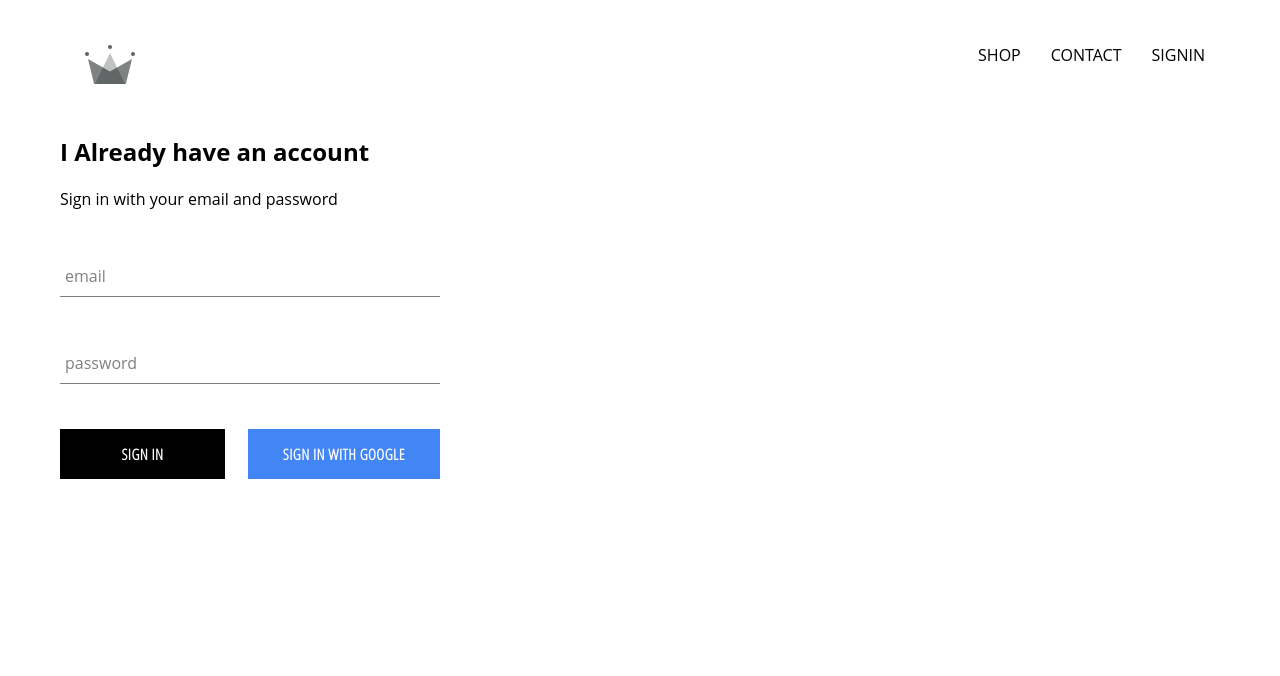
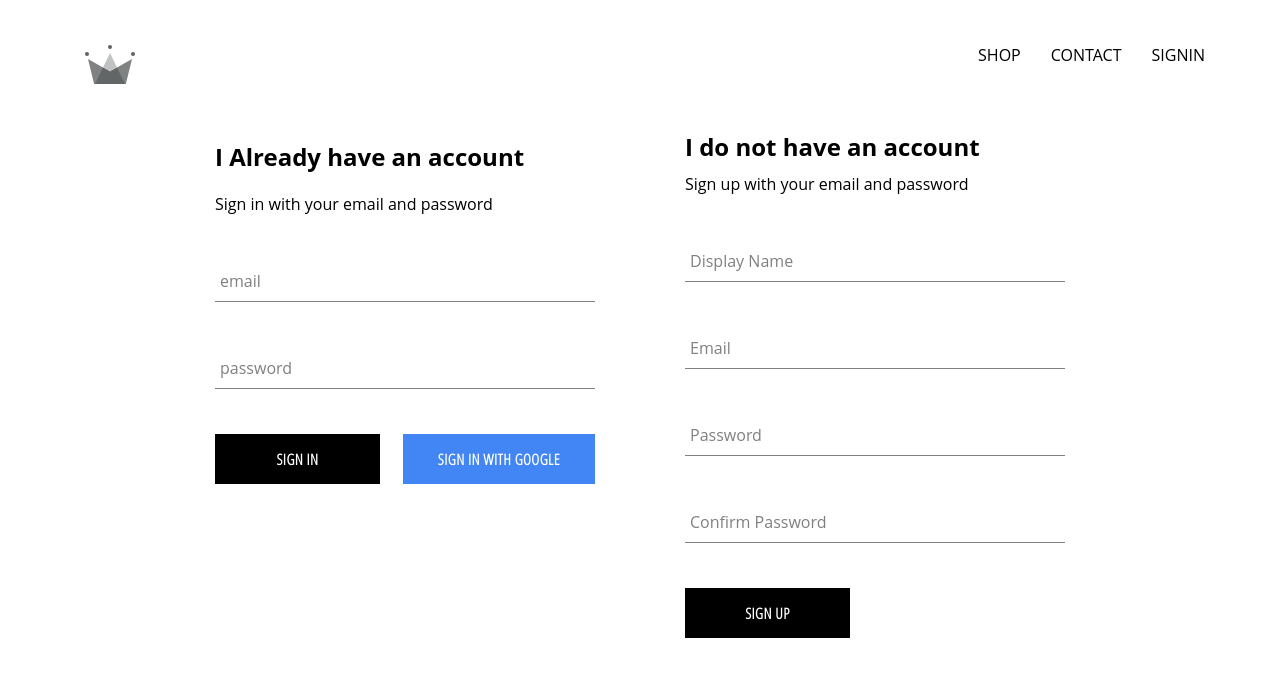
Before and after one commit to trX-X/clothing-website, a React (Create React App) app: page /signin in a window 1280 px wide. Shown: the top 676 px of the page. Built offline with nearby package versions, Linux system fonts and the light colour scheme; no server answers.

Commit message:
Implemented Sign Up with email

```diff
--- a/src/App.js
+++ b/src/App.js
@@ -6,7 +6,7 @@
 import ShopPage from './pages/shop/shop.component';
 import Header from './components/header/header.component';
 import SignInAndSignUp from './pages/sign-in-and-sign-up/sign-in-and-sign-up.component';
-import { auth } from './firebase/firebase.utils';
+import { auth, createUserProfileDocument } from './firebase/firebase.utils';
 
 class App extends React.Component {
   constructor() {
@@ -20,10 +20,20 @@
   unsubscribeFromAuth = null;
 
   componentDidMount() {
-    this.unsubscribeFromAuth = auth.onAuthStateChanged((user) => {
-      this.setState({ currentUser: user });
-
-      console.log(user);
+    this.unsubscribeFromAuth = auth.onAuthStateChanged(async (userAuth) => {
+      if (userAuth) {
+        const userRef = await createUserProfileDocument(userAuth);
+        userRef.onSnapshot((snapShot) => {
+          this.setState({
+            currentUser: {
+              id: snapShot.id,
+              ...snapShot.data(),
+            },
+          });
+        });
+      } else {
+        this.setState({ currentUser: userAuth });
+      }
     });
   }
 
@@ -34,7 +44,7 @@
   render() {
     return (
       <div>
-        <Header currentUser={this.state.currentUser}/>
+        <Header currentUser={this.state.currentUser} />
         <Switch>
           <Route exact path="/" component={HomePage} />
           <Route path="/shop" component={ShopPage} />
--- a/src/components/sign-in/sign-in.component.jsx
+++ b/src/components/sign-in/sign-in.component.jsx
@@ -3,7 +3,7 @@
 import CustomButton from '../custom-button/custom-button.component';
 import './sign-in.styles.scss';
 
-import { signInWithGoogle } from '../../firebase/firebase.utils';
+import { auth, signInWithGoogle } from '../../firebase/firebase.utils';
 
 class SignIn extends React.Component {
   constructor(props) {
@@ -15,8 +15,20 @@
     };
   }
 
-  handleSubmit = (event) => {
+  handleSubmit = async (event) => {
     event.preventDefault();
+
+    const {email, password} = this.state;
+
+    try{
+      await auth.signInWithEmailAndPassword(email, password)
+      this.setState({
+        email: '',
+        password: '',
+      })
+    }catch(error){
+      console.log(error);
+    }
 
     this.setState({ email: '', password: '' });
   };
--- /dev/null
+++ b/src/components/sign-up/sign-up.component.jsx
@@ -0,0 +1,104 @@
+import React from 'react';
+
+import FormInput from '../form-input/form-input.component';
+import CustomButton from '../custom-button/custom-button.component';
+import { auth, createUserProfileDocument } from '../../firebase/firebase.utils';
+
+import './sign-up.styles.scss';
+
+class SignUp extends React.Component {
+  constructor() {
+    super();
+
+    this.state = {
+      displayName: '',
+      email: '',
+      password: '',
+      confirmPassword: '',
+    };
+  }
+
+  handleSubmit = async (event) => {
+    event.preventDefault();
+    const { displayName, email, password, confirmPassword } = this.state;
+
+    if (password !== confirmPassword) {
+      alert("passwords dosen't match");
+      return;
+    }
+
+    try {
+      const { user } = await auth.createUserWithEmailAndPassword(
+        email,
+        password
+      );
+      await createUserProfileDocument(user, { displayName });
+
+      this.setState({
+        displayName: '',
+        email: '',
+        password: '',
+        confirmPassword: '',
+      });
+    } catch (error) {
+      console.error(error);
+    }
+  };
+
+
+  handleChange = event => {
+      const {name, value} = event.target
+
+      this.setState({[name]: value})
+  }
+
+
+  render() {
+    const { displayName, email, password, confirmPassword } = this.state;
+    return (
+      <div className="sign-up">
+        <h2 className="title">I do not have an account </h2>
+        <span>Sign up with your email and password</span>
+        <form className="sign-up-form" onSubmit={this.handleSubmit}>
+          <FormInput
+            type="text"
+            name="displayName"
+            value={displayName}
+            onChange={this.handleChange}
+            label="Display Name"
+            required
+          />
+
+          <FormInput
+            type="email"
+            name="email"
+            value={email}
+            onChange={this.handleChange}
+            label="Email"
+            required
+          />
+
+          <FormInput
+            type="password"
+            name="password"
+            value={password}
+            onChange={this.handleChange}
+            label="Password"
+            required
+          />
+          <FormInput
+            type="password"
+            name="confirmPassword"
+            value={confirmPassword}
+            onChange={this.handleChange}
+            label="Confirm Password"
+            required
+          />
+          <CustomButton type="submit">SIGN UP</CustomButton>
+        </form>
+      </div>
+    );
+  }
+}
+
+export default SignUp;
--- /dev/null
+++ b/src/components/sign-up/sign-up.styles.scss
@@ -0,0 +1,9 @@
+.sign-up {
+    display: flex;
+    flex-direction: column;
+    width: 380px;
+
+    .title {
+      margin: 10px 0;
+    }
+  }
--- a/src/firebase/firebase.utils.js
+++ b/src/firebase/firebase.utils.js
@@ -10,15 +10,40 @@
   messagingSenderId: '573497696623',
   appId: '1:573497696623:web:0531cb8f6788f11781089a',
 };
+firebase.initializeApp(config);
 
-firebase.initializeApp(config);
+export const createUserProfileDocument = async (userAuth, additionalData) => {
+  if (!userAuth) return;
+  const userRef = firestore.doc(`users/${userAuth.uid}`);
+  const snapShot = await userRef.get();
+
+  if(!snapShot.exists){
+    const {displayName, email} = userAuth;
+    const createdAt = new Date()
+    try{
+      await userRef.set({
+        displayName,
+        email,
+        createdAt,
+        ...additionalData
+      })
+    }catch(error){
+      console.log('error creating user', error.message);
+    }
+  }
+
+  return userRef;
+};
+
+
 
 export const auth = firebase.auth();
 export const firestore = firebase.firestore();
 
 const provider = new firebase.auth.GoogleAuthProvider();
-provider.setCustomParameters({prompt: 'select_account'})
+provider.setCustomParameters({ prompt: 'select_account' });
 
-export const signInWithGoogle = () => auth.signInWithPopup(provider).catch(() => {})
+export const signInWithGoogle = () =>
+  auth.signInWithPopup(provider).catch(() => {});
 
 export default firebase;
--- a/src/pages/sign-in-and-sign-up/sign-in-and-sign-up.component.jsx
+++ b/src/pages/sign-in-and-sign-up/sign-in-and-sign-up.component.jsx
@@ -1,11 +1,12 @@
 import React from 'react'
 import SignIn from '../../components/sign-in/sign-in.component'
+import SignUp from '../../components/sign-up/sign-up.component'
 import './sign-in-and-sign-up.styles.scss'
 
 
 const SignInAndSignUp = () => {
     return (
-        <div className='sign-in-and-sign-up'><SignIn/></div>
+        <div className='sign-in-and-sign-up'><SignIn/><SignUp/></div>
     )
 }
 
--- a/src/pages/sign-in-and-sign-up/sign-in-and-sign-up.styles.scss
+++ b/src/pages/sign-in-and-sign-up/sign-in-and-sign-up.styles.scss
@@ -0,0 +1,6 @@
+.sign-in-and-sign-up {
+    width: 850px;
+    display: flex;
+    justify-content: space-between;
+    margin: 30px auto;
+  }
```
